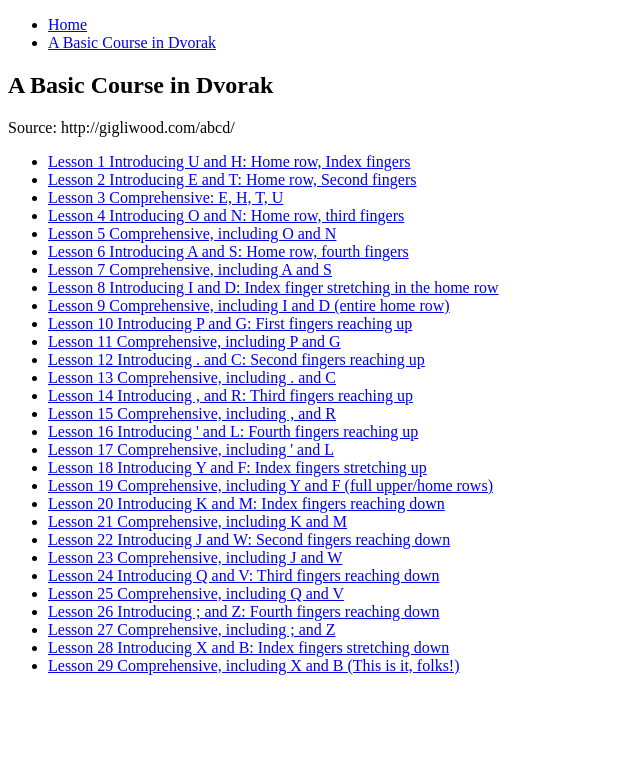
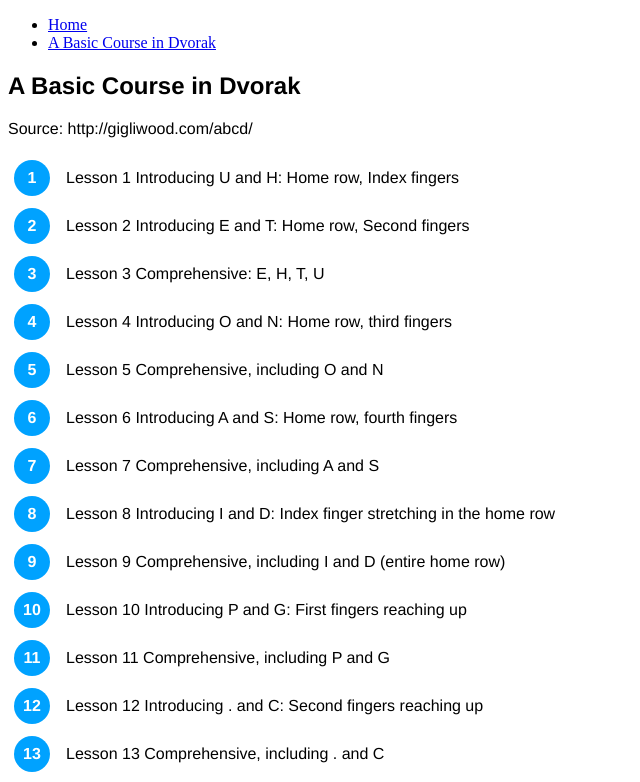
Before and after one commit to potsbo/fasty-frontend, a React (Create React App) app: page /courses/abcd in a window 1280 px wide. Shown: the top 782 px of the page, without its empty margins (0-640 px from the left). Built offline with nearby package versions, Linux system fonts and the light colour scheme.

Commit message:
Write bit of css

```diff
--- a/src/CourseView.tsx
+++ b/src/CourseView.tsx
@@ -1,5 +1,7 @@
 import React from "react";
 import abcd, { Course, LessonData } from "./courses"
+import styled from "styled-components/macro";
+
 import {
     Link,
     useParams,
@@ -26,13 +28,20 @@
     const lessonList = course.lessons.map((l: LessonData, idx: number) => {
         // TODO: better link management
         return (
-            <li key={idx}>
-                <Link to={`${url}/lessons/${idx + 1}`}>{l.title}</Link>
-            </li>
+            <Li key={idx}>
+                <Link to={`${url}/lessons/${idx + 1}`} style={{ textDecoration: 'none' }}>
+                    <BlockSpan>
+                        <Circle>
+                            {idx + 1}
+                        </Circle>
+                        {l.title}
+                    </BlockSpan>
+                </Link>
+            </Li>
         )
     })
     return (
-        <div>
+        <Center>
             <div>
                 <h2>{course.title}</h2>
                 {course.description && <p>{course.description}</p>}
@@ -40,9 +49,9 @@
 
             <Switch>
                 <Route exact path={path}>
-                    <ul>
+                    <Ul>
                         {lessonList}
-                    </ul>
+                    </Ul>
                 </Route>
                 <Route exact path={`${path}/lessons`}>
                     <Redirect to={url} />
@@ -51,8 +60,61 @@
                     <Lesson course={course} />
                 </Route>
             </Switch>
-        </div>
+        </Center>
     )
 }
 
 export default CourseView
+
+// TODO: better font
+const Center = styled.div`
+    width: 1280px;
+    margin: auto;
+    font-family: Helvetica;
+`
+
+const Li = styled.li`
+    list-style-type:none;
+`
+
+const Ul = styled.ul`
+    margin: 0;
+    padding: 0;
+`
+
+const BlockSpan = styled.ul`
+    box-sizing: border-box;
+    display: flex;
+
+    height: 48px;
+    border-radius: 24px;
+
+    padding: 8px;
+    padding-left: 0px;
+    color: black;
+
+    align-items: center;
+    text-decoration: none;
+    transition: 0.3s;
+
+    &:hover {
+        color: black;
+        box-shadow: 0px 0px 10px 4px #888888;
+    }
+`
+
+const Circle = styled.div`
+    box-sizing: border-box;
+    display: flex;
+
+    background-color: #00A2FF;
+    color: white;
+    height: 36px;
+    width: 36px;
+    align-items: center;
+    justify-content: center;
+    font-weight: bold;
+    border-radius: 50%;
+    margin-left: 6px;
+    margin-right: 16px;
+`
```
